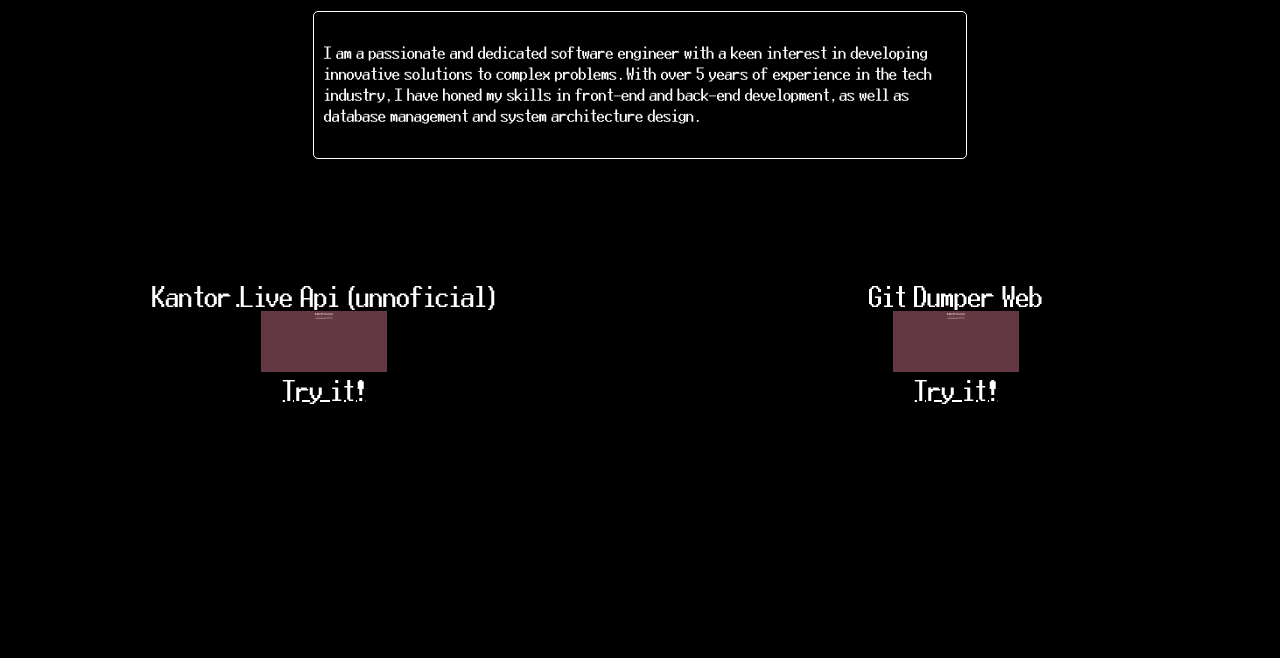
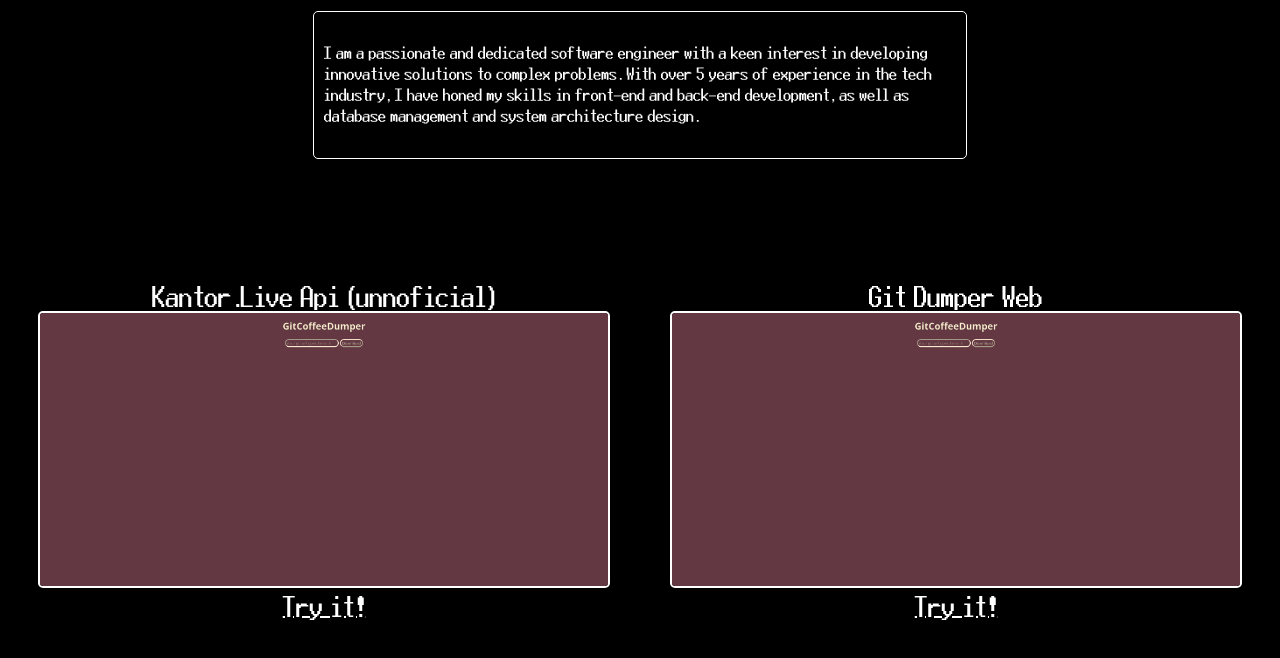
Before and after one commit to therealmrawsky/portfolio-website, a plain HTML site: page index.html in a window 1280 px wide. Shown: the part 66-724 px from the top of the page. Drawn offline with Linux system fonts and the light colour scheme.

Commit message:
added nice styling to img

```diff
--- a/styles.css
+++ b/styles.css
@@ -164,7 +164,10 @@
 
 }
 .container-projects img{
-    width: 20%;
+    width: 90%;
+    border-radius: 5px;
+    border: 0.125rem solid white;
+
 }
 @-webkit-keyframes fadeIn {
     0% {opacity: 0;}
```
